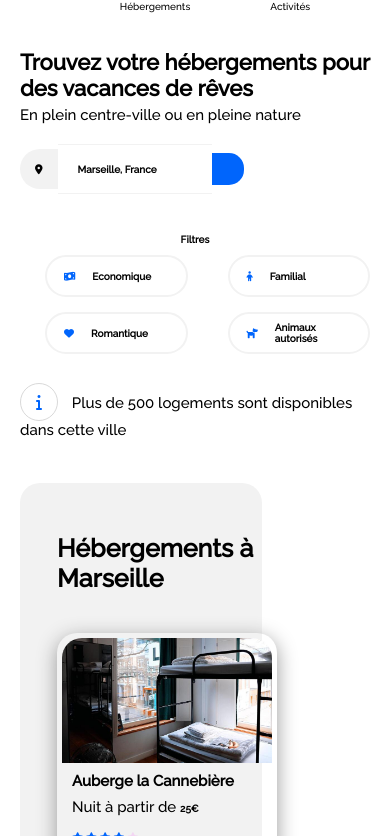
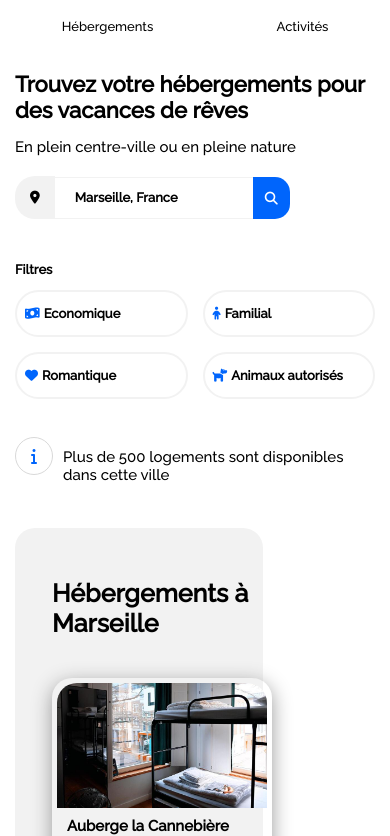
Before and after one commit to jawed92/Booki, a plain HTML site: page index.html in a window 390 px wide. Shown: the part 69-905 px from the top of the page. Drawn offline with Linux system fonts and the light colour scheme.

Commit message:
parti header section version mobile terminées

```diff
--- a/index.html
+++ b/index.html
@@ -15,11 +15,11 @@
     <div id="blocPage">
 
         <header>
-            <a href="index.html"  class="logoBox">
-                <img src="images/Booki.png" id="logo" alt="logo booki">
+            <a href="index.html">
+                <img src="images/Booki.png" alt="logo booki">
             </a>
             <nav>
-                <ul class="navUl">
+                <ul>
                     <li>
                         <a href="#hebergement" > Hébergements </a>
                     </li>
@@ -58,7 +58,8 @@
                 </div>
 
                 <div id="info">
-                    <p> <i class="fas fa-info"></i> Plus de 500 logements sont disponibles dans cette ville </p>
+                     <i class="fas fa-info"></i>
+                    <p> Plus de 500 logements sont disponibles dans cette ville </p>
                 </div>
 
             </section>
--- a/style.css
+++ b/style.css
@@ -22,14 +22,14 @@ header {
   height: 100px;
 }
 
-.logoBox {
+header a {
   display: flex;
   align-items: center;
   height: 100%;
   margin-left: 20px;
 }
 
-#logo {
+header a img {
   height: 19px;
   width: 61px;
 }
@@ -41,7 +41,7 @@ nav {
   height: 100%;
 }
 
-.navUl{
+nav ul {
   display: flex;
   margin-top: 0;
   height: 100%;
@@ -78,6 +78,10 @@ main h1 {
   margin-bottom: 0;
 }
 
+.description {
+  margin-top: 15px;
+}
+
 #recherche {
   display: flex;
   align-items: center;
@@ -92,11 +96,8 @@ main h1 {
   background-color: #f2f2f2;
 }
 
-.description {
-  font-size: 15px;
-  margin: 5px 0px 15px 0px;
-}
-#champ {
+
+input {
   height: 50px;
   border-bottom: 1px solid #f2f2f2;
   border-top: 1px solid #f2f2f2;
@@ -150,12 +151,12 @@ input::placeholder {
   display: flex;
 }
 
-.filtreIcon {
+.filtres i {
   border-radius: 30px;
   padding: 14px 17px 14px 17px;
   color: #0065FC;
 }
-.filtre1, .filtre2, .filtre3, .filtre4 {
+.filtres a {
   border-radius: 40px;
     border: solid #f2f2f2 2px;
     display: flex;
@@ -551,13 +552,39 @@ footer {
 @media screen and (min-width: 320px) and (max-width:600px) {
 
   * {
-    font-size: 10px;
+    font-size: 13px;
   }
 
 /************Header************/
 
   header {
+    display: flex;
+    margin: 20px 0px 20px 0px;
     flex-direction: column;
+  }
+
+  .logoBox {
+    margin-left: 0;
+  }
+
+  nav {
+    width: 100%;
+  }
+
+  nav ul {
+    width: 100%;
+    padding: 0;
+  }
+
+  nav li {
+    width: 50%;
+  }
+
+  nav li a {
+    width: 100%;
+    padding: 0;
+    display: flex;
+    justify-content: space-around;
   }
 
   header li a:hover {
@@ -565,29 +592,65 @@ footer {
     border-bottom: 0.2em solid #0065FC;
 }
 
-/************Nav*************/
+/************Main************/
+
+  main {
+    margin: 0px 15px 0px 15px;
+  }
+
+  .description {
+    margin-top: 15px;
+  }
+
 /************Recherche***********/
+
+  input {
+    height: 42px;
+  }
+
+  button {
+    padding: 12px;
+  }
+
   button span {
     display: none;
   }
 
   button .fas {
+    display: inline-block;
+  }
 
-  }
 /************Filtres***********/
 
   #filtresCont {
     flex-direction: column;
   }
 
-  .filtres {
-      gap: 15px;
-      display: grid;
-      flex-direction: column;
-      grid-template-columns: 1fr 1fr;
-      grid-template-rows: 1fr 1fr;
+  #filtresCont h3 {
+    width: 100%;
   }
 
+  .filtres {
+    gap: 15px;
+    display: grid;
+    grid-template-columns: 1fr 1fr;
+    grid-template-rows: 1fr 1fr;
+    width: 100%;
+  }
+
+  .filtres a {
+   margin-left: 0;
+  }
+
+  .filtres i {
+    padding: 15px 4px 15px 8px;
+  }
+
+/**********Info*********/
+
+#info p {
+  padding-top: 20px;
+}
 /*************Bloc Logement**********/
 
   #blocLogement {
```
